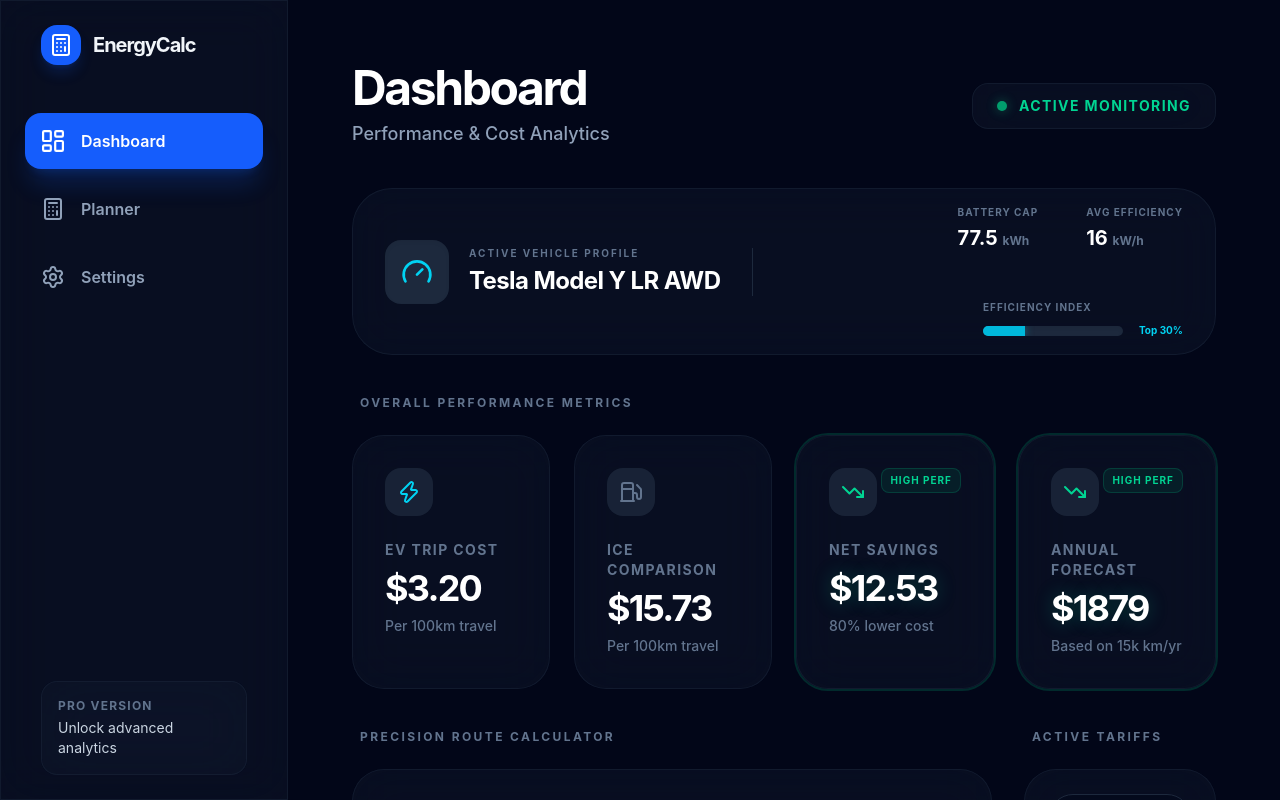
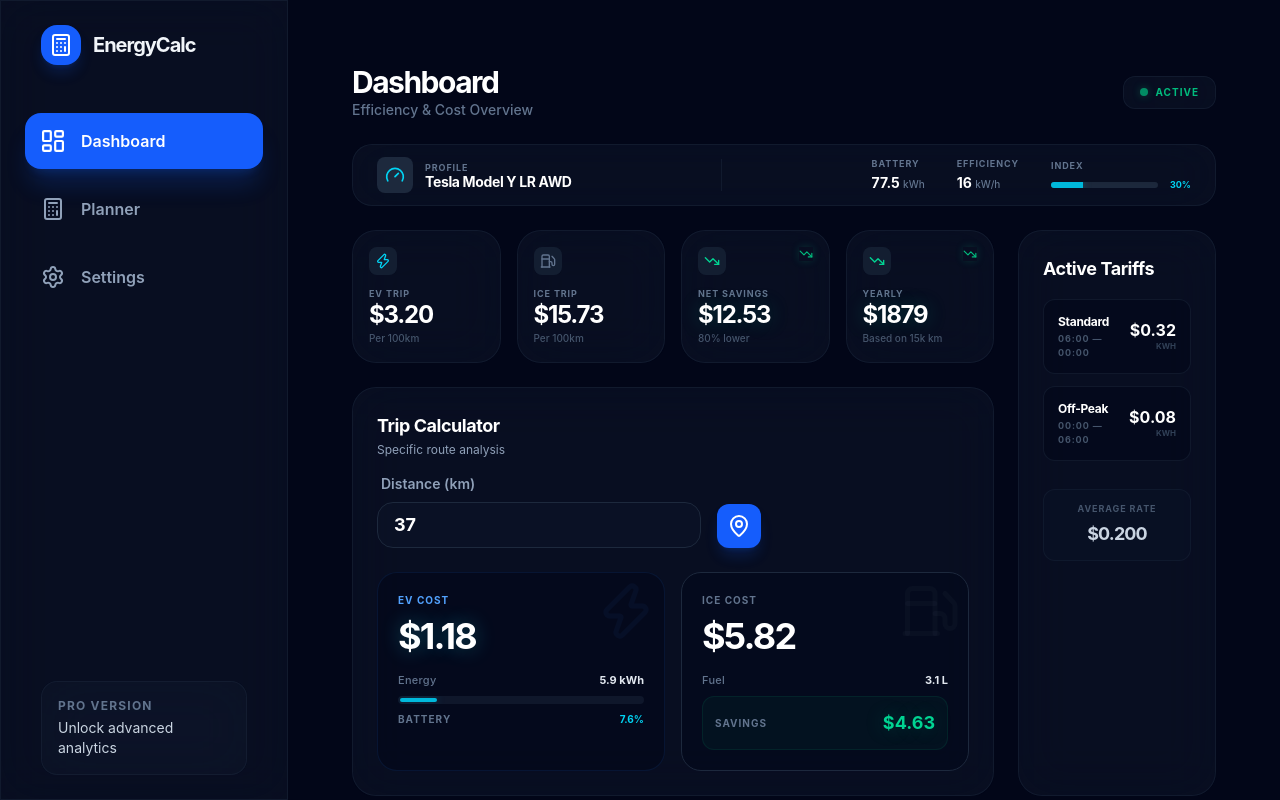
Before and after one commit to CraigInBrisbane/energycalculator, a React (Vite) app in the folder Frontend/: page / in a window 1280 px wide. Shown: the top 800 px of the page. Built offline with nearby package versions, Linux system fonts and the light colour scheme.

Commit message:
Compact Dashboard UI for large screens and high-density information display

```diff
--- a/Frontend/src/components/Card.tsx
+++ b/Frontend/src/components/Card.tsx
@@ -16,13 +16,13 @@ interface CardProps {
 export const Card = ({ children, className, title, subtitle }: CardProps) => {
   return (
     <div className={cn(
-      "glass rounded-[2rem] p-8 transition-all duration-300 hover:shadow-2xl hover:shadow-blue-900/10 hover:border-slate-700/50 group",
+      "glass rounded-[1.5rem] p-5 lg:p-6 transition-all duration-300 hover:shadow-2xl hover:shadow-blue-900/10 hover:border-slate-700/50 group",
       className
     )}>
       {(title || subtitle) && (
-        <div className="mb-6">
-          {title && <h3 className="text-xl font-bold tracking-tight text-white">{title}</h3>}
-          {subtitle && <p className="text-sm text-slate-400 mt-1">{subtitle}</p>}
+        <div className="mb-4">
+          {title && <h3 className="text-lg font-bold tracking-tight text-white">{title}</h3>}
+          {subtitle && <p className="text-xs text-slate-400 mt-0.5">{subtitle}</p>}
         </div>
       )}
       {children}
--- a/Frontend/src/features/dashboard/DashboardPage.tsx
+++ b/Frontend/src/features/dashboard/DashboardPage.tsx
@@ -22,51 +22,51 @@ export const DashboardPage = () => {
   const tripBatteryPct = (tripKWh / car.batterySize) * 100;
 
   return (
-    <div className="flex flex-col gap-10">
-      {/* 1. Header & System Status */}
-      <header className="flex flex-col md:flex-row md:items-center justify-between gap-6">
+    <div className="flex flex-col gap-6 max-w-[1600px] mx-auto">
+      {/* 1. Compact Header */}
+      <header className="flex items-center justify-between">
         <div>
-          <h2 className="text-5xl font-bold tracking-tighter text-white">Dashboard</h2>
-          <p className="text-slate-400 mt-2 text-lg font-medium">Performance & Cost Analytics</p>
+          <h2 className="text-3xl font-bold tracking-tighter text-white">Dashboard</h2>
+          <p className="text-slate-500 text-sm font-medium">Efficiency & Cost Overview</p>
         </div>
-        <div className="flex items-center gap-3 glass px-6 py-3 rounded-2xl border-emerald-500/20">
-          <div className="w-2.5 h-2.5 bg-emerald-500 rounded-full animate-pulse shadow-[0_0_12px_rgba(16,185,129,0.6)]" />
-          <span className="text-sm font-bold text-emerald-400 uppercase tracking-widest">Active Monitoring</span>
+        <div className="flex items-center gap-2 glass px-4 py-2 rounded-xl border-emerald-500/10">
+          <div className="w-2 h-2 bg-emerald-500 rounded-full animate-pulse shadow-[0_0_8px_rgba(16,185,129,0.5)]" />
+          <span className="text-[10px] font-bold text-emerald-500 uppercase tracking-widest">Active</span>
         </div>
       </header>
 
-      {/* 2. Top Info Bar (Vehicle) - Full Width */}
+      {/* 2. Slim Vehicle Bar */}
       <section>
-        <div className="glass rounded-[2.5rem] p-4 lg:px-8 border-cyan-500/10 bg-cyan-500/[0.02]">
-          <div className="flex flex-col lg:flex-row items-center justify-between gap-8">
-            <div className="flex items-center gap-5">
-              <div className="p-4 bg-slate-800 rounded-2xl shadow-inner">
-                <Gauge className="text-cyan-400" size={32} />
+        <div className="glass rounded-[1.25rem] p-3 lg:px-6 border-cyan-500/10 bg-cyan-500/[0.01]">
+          <div className="flex flex-col lg:flex-row items-center justify-between gap-4">
+            <div className="flex items-center gap-3">
+              <div className="p-2 bg-slate-800 rounded-lg">
+                <Gauge className="text-cyan-400" size={20} />
               </div>
               <div>
-                <p className="text-[10px] font-bold text-slate-500 uppercase tracking-[0.2em] mb-1">Active Vehicle Profile</p>
-                <h3 className="text-2xl font-bold text-white tracking-tight">{car.model}</h3>
+                <p className="text-[9px] font-bold text-slate-500 uppercase tracking-widest">Profile</p>
+                <h3 className="text-sm font-bold text-white tracking-tight leading-none">{car.model}</h3>
               </div>
             </div>
 
-            <div className="h-px lg:h-12 w-full lg:w-px bg-slate-800" />
+            <div className="hidden lg:block h-8 w-px bg-slate-800/50" />
 
-            <div className="flex flex-wrap justify-center lg:justify-end gap-12 flex-1">
+            <div className="flex items-center gap-8">
               <div className="text-center lg:text-left">
-                <p className="text-[10px] font-bold text-slate-500 uppercase tracking-widest mb-1">Battery Cap</p>
-                <p className="text-xl font-bold text-white">{car.batterySize} <span className="text-xs text-slate-500">kWh</span></p>
+                <p className="text-[9px] font-bold text-slate-500 uppercase tracking-widest mb-0.5">Battery</p>
+                <p className="text-sm font-bold text-white">{car.batterySize} <span className="text-[10px] text-slate-500 font-medium">kWh</span></p>
               </div>
               <div className="text-center lg:text-left">
-                <p className="text-[10px] font-bold text-slate-500 uppercase tracking-widest mb-1">Avg Efficiency</p>
-                <p className="text-xl font-bold text-white">{car.avgUsage} <span className="text-xs text-slate-500">kW/h</span></p>
+                <p className="text-[9px] font-bold text-slate-500 uppercase tracking-widest mb-0.5">Efficiency</p>
+                <p className="text-sm font-bold text-white">{car.avgUsage} <span className="text-[10px] text-slate-500 font-medium">kW/h</span></p>
               </div>
-              <div className="hidden xl:block min-w-[200px]">
-                <p className="text-[10px] font-bold text-slate-500 uppercase tracking-widest mb-2">Efficiency Index</p>
-                <div className="flex items-center gap-4">
-                  <div className="flex-1 h-2.5 bg-slate-800 rounded-full overflow-hidden flex shadow-inner">
-                    <div className="h-full bg-cyan-500 shadow-[0_0_8px_rgba(6,182,212,0.5)]" style={{ width: '30%' }} />
+              <div className="hidden sm:block min-w-[140px]">
+                <p className="text-[9px] font-bold text-slate-500 uppercase tracking-widest mb-1.5 text-center lg:text-left">Index</p>
+                <div className="flex items-center gap-3">
+                  <div className="flex-1 h-1.5 bg-slate-800 rounded-full overflow-hidden flex shadow-inner">
+                    <div className="h-full bg-cyan-500 shadow-[0_0_8px_rgba(6,182,212,0.4)]" style={{ width: '30%' }} />
                   </div>
-                  <span className="text-[10px] font-bold text-cyan-400">Top 30%</span>
+                  <span className="text-[9px] font-bold text-cyan-400 whitespace-nowrap">30%</span>
                 </div>
               </div>
             </div>
@@ -74,100 +74,100 @@ export const DashboardPage = () => {
         </div>
       </section>
 
-      {/* 3. Overall Costs Grid */}
-      <section className="space-y-6">
-        <h4 className="text-xs font-bold text-slate-500 uppercase tracking-[0.2em] ml-2">Overall Performance Metrics</h4>
-        <div className="grid grid-cols-1 md:grid-cols-2 lg:grid-cols-4 gap-6">
+      {/* 3. Main Data Grid - Grouped for Visibility */}
+      <div className="grid grid-cols-1 lg:grid-cols-12 gap-6">
+
+        {/* Left Column: Overall Stats + Trip Calculator */}
+        <div className="lg:col-span-9 flex flex-col gap-6">
+
+          {/* Grouped Stats Row */}
+          <div className="grid grid-cols-2 lg:grid-cols-4 gap-4">
             <StatCard
-            title="EV Trip Cost"
+              title="EV Trip"
               value={`$${comparison100km.evCost.toFixed(2)}`}
               icon={Zap}
               accentClass="text-cyan-400"
-            description="Per 100km travel"
+              description="Per 100km"
             />
             <StatCard
-            title="ICE Comparison"
+              title="ICE Trip"
               value={`$${comparison100km.iceCost.toFixed(2)}`}
               icon={Fuel}
               accentClass="text-slate-500"
-            description="Per 100km travel"
+              description="Per 100km"
             />
             <StatCard
               title="Net Savings"
               value={`$${comparison100km.savings.toFixed(2)}`}
               icon={TrendingDown}
               accentClass="text-emerald-400"
-            description={`${((comparison100km.savings / comparison100km.iceCost) * 100).toFixed(0)}% lower cost`}
+              description={`${((comparison100km.savings / comparison100km.iceCost) * 100).toFixed(0)}% lower`}
               highlight
             />
             <StatCard
-            title="Annual Forecast"
+              title="Yearly"
               value={`$${comparisonYearly.savings.toFixed(0)}`}
               icon={TrendingDown}
               accentClass="text-emerald-400"
-            description="Based on 15k km/yr"
+              description="Based on 15k km"
               highlight
             />
           </div>
-      </section>
 
-      {/* 4. Trip Calculator & Rates Section */}
-      <div className="grid grid-cols-1 xl:grid-cols-4 gap-8">
-        <div className="xl:col-span-3 space-y-6">
-          <h4 className="text-xs font-bold text-slate-500 uppercase tracking-[0.2em] ml-2">Precision Route Calculator</h4>
-          <Card className="!p-10 bg-slate-900/30">
-            <div className="flex flex-col gap-10">
-              <div className="flex flex-col md:flex-row md:items-end gap-8">
+          {/* Compact Trip Calculator */}
+          <Card title="Trip Calculator" subtitle="Specific route analysis" className="bg-slate-900/20">
+            <div className="flex flex-col gap-6">
+              <div className="flex items-end gap-4 max-w-sm">
                 <div className="flex-1">
                   <Input
-                    label="Target Trip Distance (km)"
+                    label="Distance (km)"
                     type="number"
                     value={tripDistance}
                     onChange={(e) => setTripDistance(parseFloat(e.target.value) || 0)}
-                    className="text-2xl py-4 font-bold"
+                    className="text-lg py-2 font-bold"
                   />
                 </div>
-                <div className="p-5 bg-blue-600 text-white rounded-[2rem] shadow-2xl shadow-blue-600/30">
-                  <MapPin size={36} />
+                <div className="p-2.5 bg-blue-600 text-white rounded-xl shadow-lg shadow-blue-600/20">
+                  <MapPin size={24} />
                 </div>
               </div>
 
-              <div className="grid grid-cols-1 md:grid-cols-2 gap-8">
-                <div className="p-8 rounded-[2.5rem] bg-slate-950/50 border border-blue-500/20 relative overflow-hidden group hover:border-blue-500/40 transition-all">
-                  <div className="absolute top-0 right-0 p-8 text-blue-500/5 group-hover:text-blue-500/10 transition-colors">
-                    <Zap size={100} />
+              <div className="grid grid-cols-1 md:grid-cols-2 gap-4">
+                <div className="p-5 rounded-[1.25rem] bg-slate-950/40 border border-blue-500/10 relative overflow-hidden group">
+                  <div className="absolute -top-2 -right-2 p-4 text-blue-500/5">
+                    <Zap size={60} />
                   </div>
-                  <p className="text-xs font-bold text-blue-400 uppercase tracking-widest mb-6">Electric Consumption</p>
-                  <p className="text-6xl font-bold tracking-tighter text-white glow-cyan mb-8">${tripStats.evCost.toFixed(2)}</p>
-                  <div className="space-y-4">
-                    <div className="flex items-center justify-between text-sm">
-                      <span className="text-slate-400 font-semibold tracking-wide">Energy Usage</span>
-                      <span className="text-white font-bold">{tripKWh.toFixed(1)} <span className="text-slate-500 text-[10px]">kWh</span></span>
+                  <p className="text-[10px] font-bold text-blue-400 uppercase tracking-widest mb-2">EV Cost</p>
+                  <p className="text-4xl font-bold tracking-tighter text-white glow-cyan mb-4">${tripStats.evCost.toFixed(2)}</p>
+                  <div className="space-y-2">
+                    <div className="flex items-center justify-between text-[11px]">
+                      <span className="text-slate-500 font-medium tracking-wide">Energy</span>
+                      <span className="text-slate-200 font-bold">{tripKWh.toFixed(1)} kWh</span>
                     </div>
-                    <div className="w-full h-3 bg-slate-900 rounded-full overflow-hidden p-0.5 shadow-inner">
-                      <div className="h-full bg-cyan-500 rounded-full shadow-[0_0_15px_rgba(6,182,212,0.4)] transition-all duration-500" style={{ width: `${Math.min(100, tripBatteryPct * 2)}%` }} />
+                    <div className="w-full h-2 bg-slate-900 rounded-full overflow-hidden p-0.5">
+                      <div className="h-full bg-cyan-500 rounded-full shadow-[0_0_10px_rgba(6,182,212,0.3)] transition-all duration-500" style={{ width: `${Math.min(100, tripBatteryPct * 2)}%` }} />
                     </div>
-                    <div className="flex justify-between items-center">
-                       <span className="text-[10px] text-slate-500 font-bold uppercase tracking-widest">Battery Impact</span>
-                       <span className="text-xs text-cyan-400 font-bold">{tripBatteryPct.toFixed(1)}%</span>
+                    <div className="flex justify-between items-center text-[10px]">
+                       <span className="text-slate-500 font-bold uppercase tracking-widest">Battery</span>
+                       <span className="text-cyan-400 font-bold">{tripBatteryPct.toFixed(1)}%</span>
                     </div>
                   </div>
                 </div>
 
-                <div className="p-8 rounded-[2.5rem] bg-slate-950/50 border border-slate-800 relative overflow-hidden group hover:border-slate-700 transition-all">
-                  <div className="absolute top-0 right-0 p-8 text-slate-500/5 group-hover:text-slate-500/10 transition-colors">
-                    <Fuel size={100} />
+                <div className="p-5 rounded-[1.25rem] bg-slate-950/40 border border-slate-800 relative overflow-hidden group">
+                  <div className="absolute -top-2 -right-2 p-4 text-slate-500/5">
+                    <Fuel size={60} />
                   </div>
-                  <p className="text-xs font-bold text-slate-500 uppercase tracking-widest mb-6">Internal Combustion</p>
-                  <p className="text-6xl font-bold tracking-tighter text-white mb-8">${tripStats.iceCost.toFixed(2)}</p>
-                  <div className="space-y-4">
-                    <div className="flex items-center justify-between text-sm">
-                      <span className="text-slate-400 font-semibold tracking-wide">Fuel Estimate</span>
-                      <span className="text-white font-bold">{tripLitres.toFixed(1)} <span className="text-slate-500 text-[10px]">Litres</span></span>
+                  <p className="text-[10px] font-bold text-slate-500 uppercase tracking-widest mb-2">ICE Cost</p>
+                  <p className="text-4xl font-bold tracking-tighter text-white mb-4">${tripStats.iceCost.toFixed(2)}</p>
+                  <div className="space-y-2">
+                    <div className="flex items-center justify-between text-[11px]">
+                      <span className="text-slate-500 font-medium tracking-wide">Fuel</span>
+                      <span className="text-slate-200 font-bold">{tripLitres.toFixed(1)} L</span>
                     </div>
-                    <div className="flex items-center justify-between p-5 bg-emerald-500/[0.03] border border-emerald-500/10 rounded-[1.5rem] mt-4">
-                      <span className="text-xs font-bold text-slate-500 uppercase tracking-widest">Route Savings</span>
-                      <span className="text-2xl font-bold text-emerald-400 glow-emerald">${tripStats.savings.toFixed(2)}</span>
+                    <div className="flex items-center justify-between p-3 bg-emerald-500/5 border border-emerald-500/10 rounded-xl mt-2">
+                      <span className="text-[10px] font-bold text-slate-500 uppercase tracking-widest">Savings</span>
+                      <span className="text-lg font-bold text-emerald-400 glow-emerald">${tripStats.savings.toFixed(2)}</span>
                     </div>
                   </div>
                 </div>
@@ -176,27 +176,26 @@ export const DashboardPage = () => {
           </Card>
         </div>
 
-        {/* Rates Section - Sidebar on Desktop */}
-        <div className="space-y-6">
-          <h4 className="text-xs font-bold text-slate-500 uppercase tracking-[0.2em] ml-2">Active Tariffs</h4>
-          <Card className="!p-6 h-full border-slate-800/30">
-            <div className="flex flex-col gap-4">
+        {/* Right Column: Tariffs - More compact list */}
+        <div className="lg:col-span-3 flex flex-col gap-6">
+          <Card title="Active Tariffs" className="h-full border-slate-800/20">
+            <div className="flex flex-col gap-3">
               {tariffs.map((tariff) => (
-                <div key={tariff.id} className="flex items-center justify-between p-5 rounded-[1.5rem] bg-slate-950/40 border border-slate-800 hover:border-slate-600 transition-all group">
+                <div key={tariff.id} className="flex items-center justify-between p-3.5 rounded-xl bg-slate-950/40 border border-slate-800/50 hover:border-slate-700 transition-all group">
                   <div>
-                    <p className="font-bold text-white tracking-tight group-hover:text-blue-400 transition-colors">{tariff.name}</p>
-                    <p className="text-[10px] text-slate-500 font-bold mt-1 uppercase tracking-[0.15em]">{tariff.startTime} — {tariff.endTime}</p>
+                    <p className="text-xs font-bold text-white tracking-tight group-hover:text-blue-400 transition-colors">{tariff.name}</p>
+                    <p className="text-[9px] text-slate-600 font-bold mt-0.5 uppercase tracking-widest">{tariff.startTime} — {tariff.endTime}</p>
                   </div>
                   <div className="text-right">
-                    <p className="text-xl font-bold text-white">${tariff.rate.toFixed(2)}</p>
-                    <p className="text-[10px] text-slate-600 font-bold uppercase">per kWh</p>
+                    <p className="text-base font-bold text-white leading-none">${tariff.rate.toFixed(2)}</p>
+                    <p className="text-[8px] text-slate-700 font-bold uppercase mt-0.5">kWh</p>
                   </div>
                 </div>
               ))}
 
-              <div className="mt-6 p-4 rounded-2xl bg-slate-900/40 border border-slate-800/50">
-                 <p className="text-[10px] font-bold text-slate-600 uppercase tracking-widest mb-2 text-center">Average Rate</p>
-                 <p className="text-2xl font-bold text-white text-center tracking-tighter">${avgElectricityRate.toFixed(3)}</p>
+              <div className="mt-4 p-3 rounded-xl bg-slate-900/30 border border-slate-800/40">
+                 <p className="text-[9px] font-bold text-slate-600 uppercase tracking-widest mb-1 text-center">Average Rate</p>
+                 <p className="text-lg font-bold text-slate-300 text-center tracking-tighter">${avgElectricityRate.toFixed(3)}</p>
               </div>
             </div>
           </Card>
@@ -207,20 +206,20 @@ export const DashboardPage = () => {
 };
 
 const StatCard = ({ title, value, icon: Icon, accentClass, description, highlight }: { title: string, value: string, icon: LucideIcon, accentClass: string, description: string, highlight?: boolean }) => (
-  <Card className={highlight ? "ring-2 ring-emerald-500/20 bg-emerald-500/5" : ""}>
-    <div className="flex justify-between items-start mb-6">
-      <div className="p-3 bg-slate-800/80 rounded-2xl text-slate-400">
-        <Icon className={accentClass} size={24} />
+  <Card className={clsx("!p-4 border-slate-800/40", highlight && "bg-emerald-500/[0.03] border-emerald-500/10")}>
+    <div className="flex justify-between items-start mb-3">
+      <div className="p-1.5 bg-slate-800/60 rounded-lg text-slate-400">
+        <Icon className={accentClass} size={16} />
       </div>
       {highlight && (
-        <div className="bg-emerald-500/10 text-emerald-400 text-[10px] font-bold px-2 py-1 rounded-lg border border-emerald-500/20 uppercase tracking-widest">
-          High Perf
+        <div className="text-emerald-500 shadow-[0_0_8px_rgba(16,185,129,0.2)]">
+          <TrendingDown size={14} />
         </div>
       )}
     </div>
-    <p className="text-sm font-bold text-slate-500 uppercase tracking-widest mb-2">{title}</p>
-    <p className={clsx("text-4xl font-bold mb-2 tracking-tighter text-white", highlight && "glow-emerald")}>{value}</p>
-    <p className="text-sm text-slate-500 font-medium flex items-center gap-1">
+    <p className="text-[9px] font-bold text-slate-500 uppercase tracking-widest mb-0.5">{title}</p>
+    <p className={clsx("text-2xl font-bold tracking-tighter text-white leading-none", highlight && "glow-emerald")}>{value}</p>
+    <p className="text-[10px] text-slate-600 font-medium mt-1 whitespace-nowrap overflow-hidden text-ellipsis">
       {description}
     </p>
   </Card>
```
Lines whose indentation alone changed are shown as unchanged.
